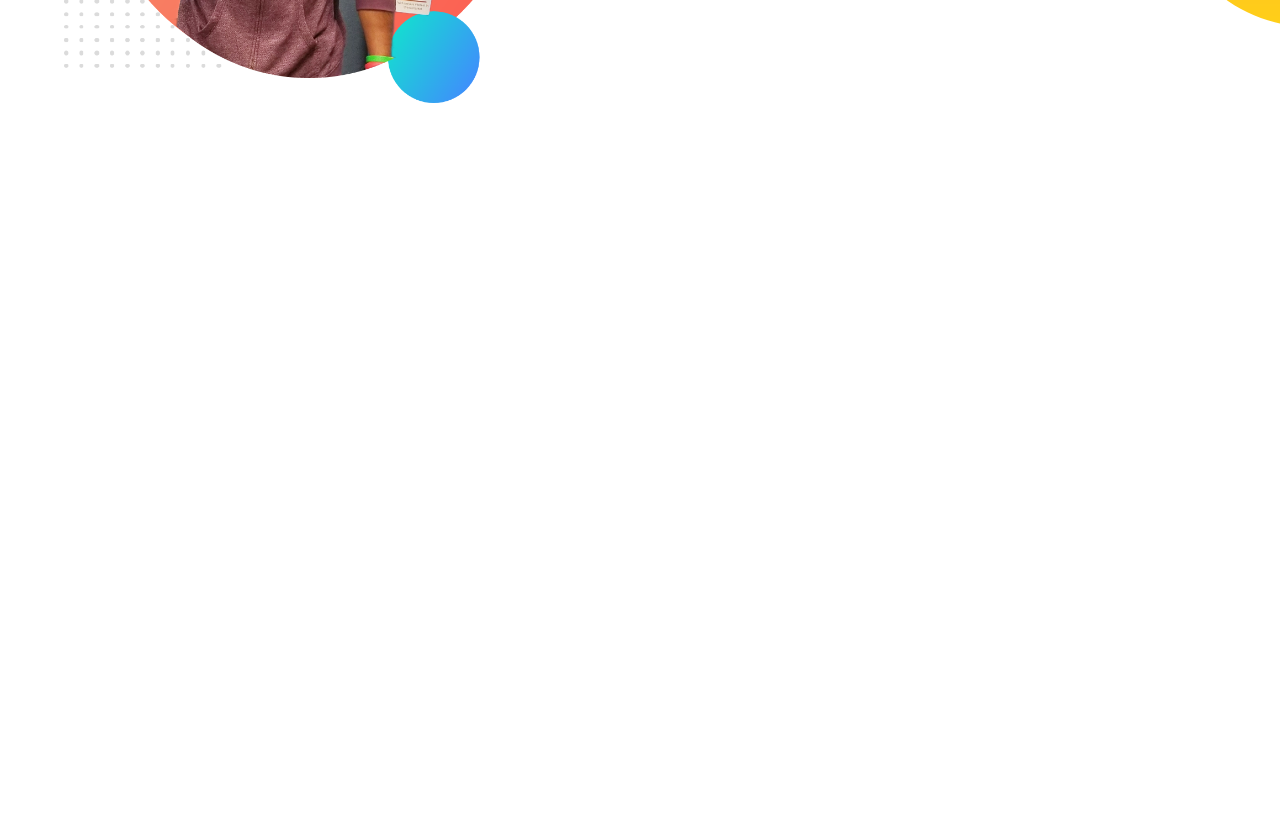
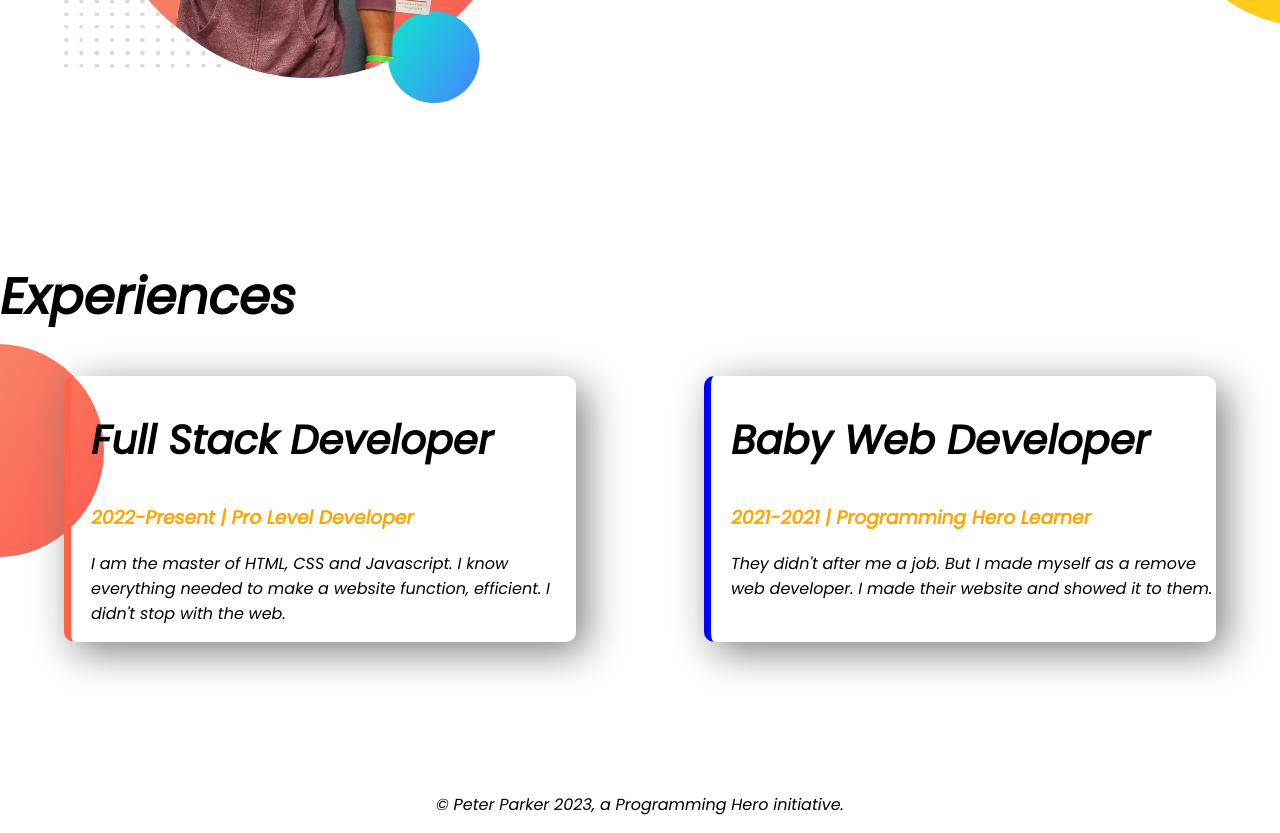
Before and after one commit to Sazzad25/developer-portfolio, a plain HTML site: page index.html in a window 1280 px wide. Shown: the part 969-1802 px from the top of the page. Before the commit the page ends 1229 px from the top, so only its background shows below. Drawn offline with Linux system fonts and the light colour scheme.

Commit message:
styled border and added footer

```diff
--- a/index.html
+++ b/index.html
@@ -13,7 +13,7 @@
 </head>
 
 <body>
-    <section class="top-banner">
+    <section class="top-banner flexible-container">
         <div class="half-width">
             <h1>Welcome To</h1>
             <h1><span class="orange-color">Sazzad Hosen</span> World</h1>
@@ -26,7 +26,7 @@
             <img src="images/sazzade1.png" alt="">
         </div>
     </section>
-    <section class="dream-big">
+    <section class="dream-big flexible-container">
         <div class="half-width">
             <img src="images/jhankar.png" alt="">
         </div>
@@ -37,6 +37,28 @@
             <a class="link-button" target="_blank" href="">DOWNLOAD RESUME</a>
         </div>
     </section>
+    <section class="experience-area">
+        <h1>Experiences</h1>
+        <div class="flexible-container">
+            <div id="full-stack-developer" class="experience-item">
+                <h2>Full Stack Developer</h2>
+                <h3 class="orange-color">2022-Present | Pro Level Developer</h3>
+                <p>I am the master of HTML, CSS and Javascript. I know everything needed to make a website function,
+                    efficient. I didn't stop with the web.</p>
+            </div>
+            <div id="baby-web-developer" class="experience-item">
+                <h2>Baby Web Developer</h2>
+                <h3 class="orange-color">2021-2021 | Programming Hero Learner</h3>
+                <p>They didn't after me a job. But I made myself as a remove web developer. I made their website and
+                    showed
+                    it to them.</p>
+            </div>
+
+        </div>
+    </section>
 </body>
+<footer>
+    <p>&copy; Peter Parker 2023, a Programming Hero initiative.</p>
+</footer>
 
 </html>
--- a/style.css
+++ b/style.css
@@ -7,11 +7,15 @@ h1 {
     font-size: 50px;
 }
 
+h2 {
+    font-size: 40px;
+}
+
 .orange-color {
     color: orange;
 }
 
-section {
+.flexible-container {
     display: flex;
     margin-bottom: 150px;
 }
@@ -44,3 +48,30 @@ section {
     background-repeat: no-repeat;
     background-position: right;
 }
+
+.experience-area {
+    background-image: url(images/exp-bg.png);
+    background-repeat: no-repeat;
+    background-position: left;
+}
+
+.experience-item {
+    width: 40%;
+    margin-left: 5%;
+    margin-right: 5%;
+    padding-left: 20px;
+    border-radius: 10px;
+    box-shadow: 10px 10px 40px gray;
+}
+
+#full-stack-developer {
+    border-left: 7px solid tomato;
+}
+
+#baby-web-developer {
+    border-left: 7px solid blue;
+}
+
+footer p {
+    text-align: center;
+}
```
